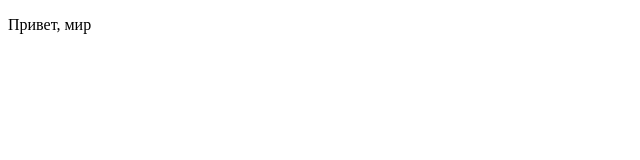
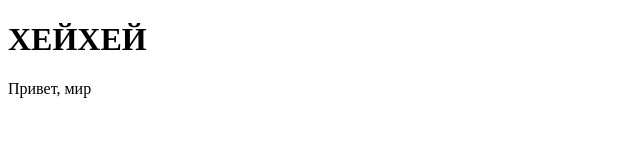
Before and after one commit to JiangBey/testing, a plain HTML site: page index.html in a window 1280 px wide. Shown: the whole page, without its empty margins (0-640 px from the left). Drawn offline with Linux system fonts and the light colour scheme.

Commit message:
create h1

```diff
--- a/index.html
+++ b/index.html
@@ -14,6 +14,7 @@
   </style>
  </head>
  <body>
+   <h1>ХЕЙХЕЙ</h1>
   <p>Привет, мир</p>
  </body>
 </html>
```
